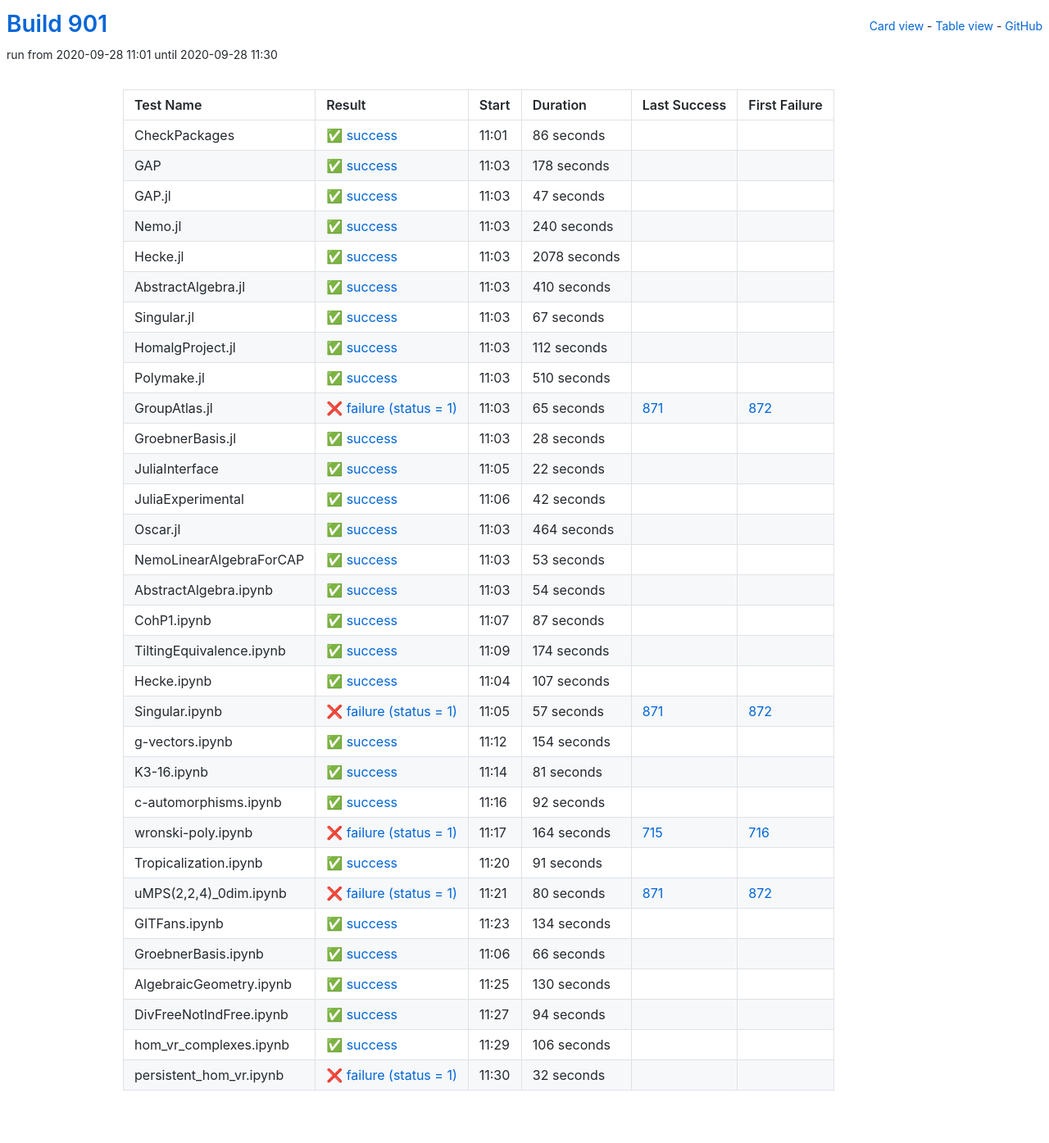
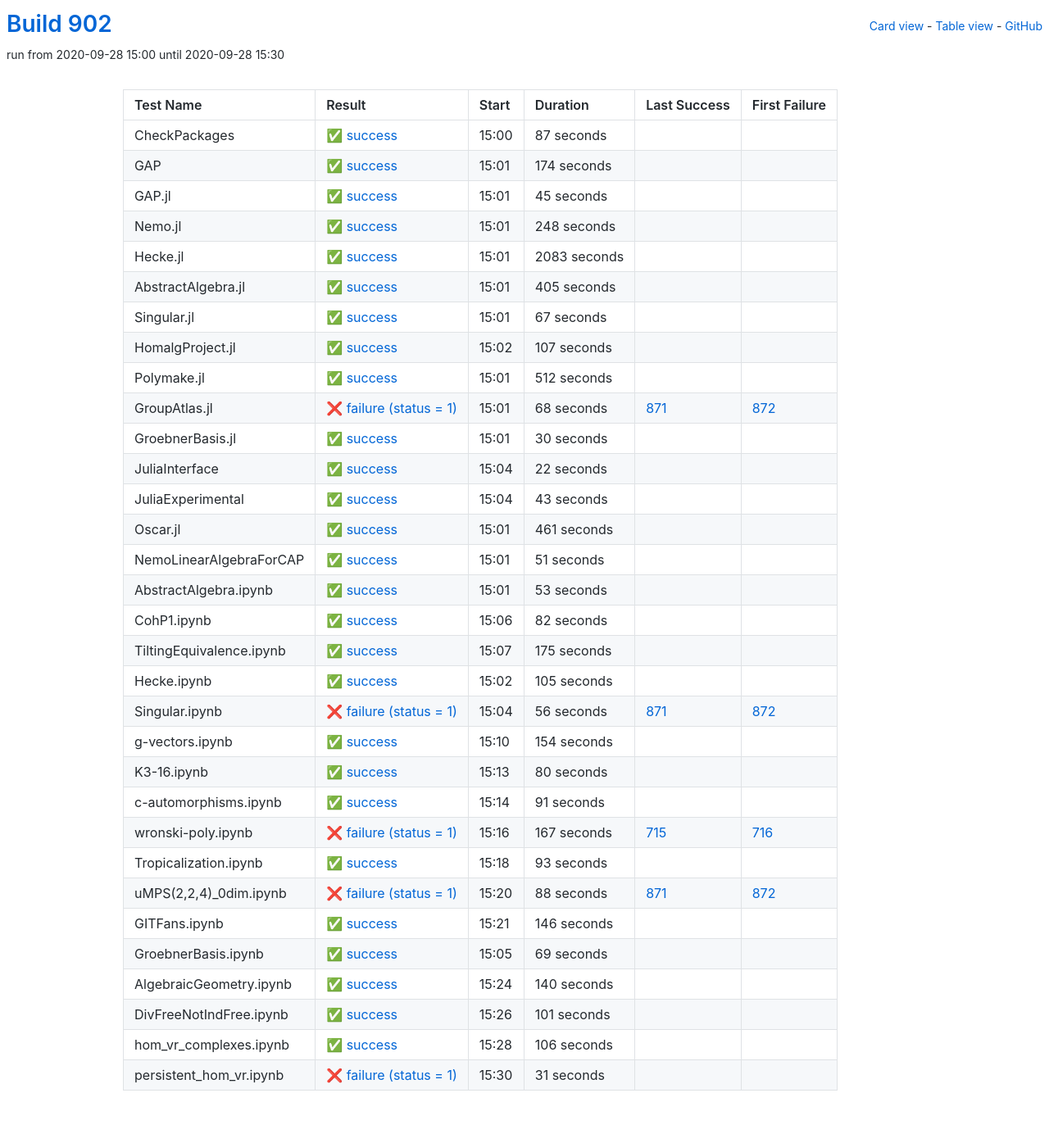
Before and after one commit to oscar-system/oscar-ci-status-stable, a Jekyll site: the page built from table.html, in a window 1280 px wide. Shown: the whole page at 82% size. Built offline with Jekyll 4.4.1, drawn with Linux system fonts in a browser that asks for light colours.

Commit message:
Build #902

```diff
--- a/_data/ci.yml
+++ b/_data/ci.yml
@@ -1,6 +1,6 @@
 ---
-build: 901
-build_url: https://oscarci.mathematik.uni-kl.de/job/oscar-stable/901/
+build: 902
+build_url: https://oscarci.mathematik.uni-kl.de/job/oscar-stable/902/
 job: oscar-stable
 organization: oscar-system
 repo: oscar-ci-status-stable
@@ -8,80 +8,80 @@ repourl: https://github.com/oscar-system/oscar-ci-status-stable
 tests:
 - name: CheckPackages
   id: checkpackages
-  log: https://oscarci.mathematik.uni-kl.de/job/oscar-stable/901/artifact/logs/build-901/CheckPackages.log
-  start: 2020-09-28 11:01
+  log: https://oscarci.mathematik.uni-kl.de/job/oscar-stable/902/artifact/logs/build-902/CheckPackages.log
+  start: 2020-09-28 15:00
   success: true
   exitcode: 0
   status: success
-  duration: 86
+  duration: 87
   last_success: false
   last_success_url:
   first_failure: false
   first_failure_url:
 - name: GAP
   id: gap
-  log: https://oscarci.mathematik.uni-kl.de/job/oscar-stable/901/artifact/logs/build-901/GAP.log
-  start: 2020-09-28 11:03
+  log: https://oscarci.mathematik.uni-kl.de/job/oscar-stable/902/artifact/logs/build-902/GAP.log
+  start: 2020-09-28 15:01
   success: true
   exitcode: 0
   status: success
-  duration: 178
+  duration: 174
   last_success: false
   last_success_url:
   first_failure: false
   first_failure_url:
 - name: GAP.jl
   id: gap-jl
-  log: https://oscarci.mathematik.uni-kl.de/job/oscar-stable/901/artifact/logs/build-901/GAP.jl.log
-  start: 2020-09-28 11:03
+  log: https://oscarci.mathematik.uni-kl.de/job/oscar-stable/902/artifact/logs/build-902/GAP.jl.log
+  start: 2020-09-28 15:01
   success: true
   exitcode: 0
   status: success
-  duration: 47
+  duration: 45
   last_success: false
   last_success_url:
   first_failure: false
   first_failure_url:
 - name: Nemo.jl
   id: nemo-jl
-  log: https://oscarci.mathematik.uni-kl.de/job/oscar-stable/901/artifact/logs/build-901/Nemo.jl.log
-  start: 2020-09-28 11:03
+  log: https://oscarci.mathematik.uni-kl.de/job/oscar-stable/902/artifact/logs/build-902/Nemo.jl.log
+  start: 2020-09-28 15:01
   success: true
   exitcode: 0
   status: success
-  duration: 240
+  duration: 248
   last_success: false
   last_success_url:
   first_failure: false
   first_failure_url:
 - name: Hecke.jl
   id: hecke-jl
-  log: https://oscarci.mathematik.uni-kl.de/job/oscar-stable/901/artifact/logs/build-901/Hecke.jl.log
-  start: 2020-09-28 11:03
+  log: https://oscarci.mathematik.uni-kl.de/job/oscar-stable/902/artifact/logs/build-902/Hecke.jl.log
+  start: 2020-09-28 15:01
   success: true
   exitcode: 0
   status: success
-  duration: 2078
+  duration: 2083
   last_success: false
   last_success_url:
   first_failure: false
   first_failure_url:
 - name: AbstractAlgebra.jl
   id: abstractalgebra-jl
-  log: https://oscarci.mathematik.uni-kl.de/job/oscar-stable/901/artifact/logs/build-901/AbstractAlgebra.jl.log
-  start: 2020-09-28 11:03
+  log: https://oscarci.mathematik.uni-kl.de/job/oscar-stable/902/artifact/logs/build-902/AbstractAlgebra.jl.log
+  start: 2020-09-28 15:01
   success: true
   exitcode: 0
   status: success
-  duration: 410
+  duration: 405
   last_success: false
   last_success_url:
   first_failure: false
   first_failure_url:
 - name: Singular.jl
   id: singular-jl
-  log: https://oscarci.mathematik.uni-kl.de/job/oscar-stable/901/artifact/logs/build-901/Singular.jl.log
-  start: 2020-09-28 11:03
+  log: https://oscarci.mathematik.uni-kl.de/job/oscar-stable/902/artifact/logs/build-902/Singular.jl.log
+  start: 2020-09-28 15:01
   success: true
   exitcode: 0
   status: success
@@ -92,56 +92,56 @@ tests:
   first_failure_url:
 - name: HomalgProject.jl
   id: homalgproject-jl
-  log: https://oscarci.mathematik.uni-kl.de/job/oscar-stable/901/artifact/logs/build-901/HomalgProject.jl.log
-  start: 2020-09-28 11:03
+  log: https://oscarci.mathematik.uni-kl.de/job/oscar-stable/902/artifact/logs/build-902/HomalgProject.jl.log
+  start: 2020-09-28 15:02
   success: true
   exitcode: 0
   status: success
-  duration: 112
+  duration: 107
   last_success: false
   last_success_url:
   first_failure: false
   first_failure_url:
 - name: Polymake.jl
   id: polymake-jl
-  log: https://oscarci.mathematik.uni-kl.de/job/oscar-stable/901/artifact/logs/build-901/Polymake.jl.log
-  start: 2020-09-28 11:03
+  log: https://oscarci.mathematik.uni-kl.de/job/oscar-stable/902/artifact/logs/build-902/Polymake.jl.log
+  start: 2020-09-28 15:01
   success: true
   exitcode: 0
   status: success
-  duration: 510
+  duration: 512
   last_success: false
   last_success_url:
   first_failure: false
   first_failure_url:
 - name: GroupAtlas.jl
   id: groupatlas-jl
-  log: https://oscarci.mathematik.uni-kl.de/job/oscar-stable/901/artifact/logs/build-901/GroupAtlas.jl.log
-  start: 2020-09-28 11:03
+  log: https://oscarci.mathematik.uni-kl.de/job/oscar-stable/902/artifact/logs/build-902/GroupAtlas.jl.log
+  start: 2020-09-28 15:01
   success: false
   exitcode: 1
   status: failure
-  duration: 65
+  duration: 68
   last_success: 871
   last_success_url: https://oscarci.mathematik.uni-kl.de/job/oscar-stable/871/
   first_failure: 872
   first_failure_url: https://oscarci.mathematik.uni-kl.de/job/oscar-stable/872/
 - name: GroebnerBasis.jl
   id: groebnerbasis-jl
-  log: https://oscarci.mathematik.uni-kl.de/job/oscar-stable/901/artifact/logs/build-901/GroebnerBasis.jl.log
-  start: 2020-09-28 11:03
+  log: https://oscarci.mathematik.uni-kl.de/job/oscar-stable/902/artifact/logs/build-902/GroebnerBasis.jl.log
+  start: 2020-09-28 15:01
   success: true
   exitcode: 0
   status: success
-  duration: 28
+  duration: 30
   last_success: false
   last_success_url:
   first_failure: false
   first_failure_url:
 - name: JuliaInterface
   id: juliainterface
-  log: https://oscarci.mathematik.uni-kl.de/job/oscar-stable/901/artifact/logs/build-901/JuliaInterface.log
-  start: 2020-09-28 11:05
+  log: https://oscarci.mathematik.uni-kl.de/job/oscar-stable/902/artifact/logs/build-902/JuliaInterface.log
+  start: 2020-09-28 15:04
   success: true
   exitcode: 0
   status: success
@@ -152,32 +152,44 @@ tests:
   first_failure_url:
 - name: JuliaExperimental
   id: juliaexperimental
-  log: https://oscarci.mathematik.uni-kl.de/job/oscar-stable/901/artifact/logs/build-901/JuliaExperimental.log
-  start: 2020-09-28 11:06
+  log: https://oscarci.mathematik.uni-kl.de/job/oscar-stable/902/artifact/logs/build-902/JuliaExperimental.log
+  start: 2020-09-28 15:04
   success: true
   exitcode: 0
   status: success
-  duration: 42
+  duration: 43
   last_success: false
   last_success_url:
   first_failure: false
   first_failure_url:
 - name: Oscar.jl
   id: oscar-jl
-  log: https://oscarci.mathematik.uni-kl.de/job/oscar-stable/901/artifact/logs/build-901/Oscar.jl.log
-  start: 2020-09-28 11:03
+  log: https://oscarci.mathematik.uni-kl.de/job/oscar-stable/902/artifact/logs/build-902/Oscar.jl.log
+  start: 2020-09-28 15:01
   success: true
   exitcode: 0
   status: success
-  duration: 464
+  duration: 461
   last_success: false
   last_success_url:
   first_failure: false
   first_failure_url:
 - name: NemoLinearAlgebraForCAP
   id: nemolinearalgebraforcap
-  log: https://oscarci.mathematik.uni-kl.de/job/oscar-stable/901/artifact/logs/build-901/NemoLinearAlgebraForCAP.log
-  start: 2020-09-28 11:03
+  log: https://oscarci.mathematik.uni-kl.de/job/oscar-stable/902/artifact/logs/build-902/NemoLinearAlgebraForCAP.log
+  start: 2020-09-28 15:01
+  success: true
+  exitcode: 0
+  status: success
+  duration: 51
+  last_success: false
+  last_success_url:
+  first_failure: false
+  first_failure_url:
+- name: AbstractAlgebra.ipynb
+  id: abstractalgebra-ipynb
+  log: https://oscarci.mathematik.uni-kl.de/job/oscar-stable/902/artifact/logs/build-902/AbstractAlgebra.ipynb.log
+  start: 2020-09-28 15:01
   success: true
   exitcode: 0
   status: success
@@ -186,70 +198,58 @@ tests:
   last_success_url:
   first_failure: false
   first_failure_url:
-- name: AbstractAlgebra.ipynb
-  id: abstractalgebra-ipynb
-  log: https://oscarci.mathematik.uni-kl.de/job/oscar-stable/901/artifact/logs/build-901/AbstractAlgebra.ipynb.log
-  start: 2020-09-28 11:03
+- name: CohP1.ipynb
+  id: cohp1-ipynb
+  log: https://oscarci.mathematik.uni-kl.de/job/oscar-stable/902/artifact/logs/build-902/CohP1.ipynb.log
+  start: 2020-09-28 15:06
   success: true
   exitcode: 0
   status: success
-  duration: 54
-  last_success: false
-  last_success_url:
-  first_failure: false
-  first_failure_url:
-- name: CohP1.ipynb
-  id: cohp1-ipynb
-  log: https://oscarci.mathematik.uni-kl.de/job/oscar-stable/901/artifact/logs/build-901/CohP1.ipynb.log
-  start: 2020-09-28 11:07
-  success: true
-  exitcode: 0
-  status: success
-  duration: 87
+  duration: 82
   last_success: false
   last_success_url:
   first_failure: false
   first_failure_url:
 - name: TiltingEquivalence.ipynb
   id: tiltingequivalence-ipynb
-  log: https://oscarci.mathematik.uni-kl.de/job/oscar-stable/901/artifact/logs/build-901/TiltingEquivalence.ipynb.log
-  start: 2020-09-28 11:09
+  log: https://oscarci.mathematik.uni-kl.de/job/oscar-stable/902/artifact/logs/build-902/TiltingEquivalence.ipynb.log
+  start: 2020-09-28 15:07
   success: true
   exitcode: 0
   status: success
-  duration: 174
+  duration: 175
   last_success: false
   last_success_url:
   first_failure: false
   first_failure_url:
 - name: Hecke.ipynb
   id: hecke-ipynb
-  log: https://oscarci.mathematik.uni-kl.de/job/oscar-stable/901/artifact/logs/build-901/Hecke.ipynb.log
-  start: 2020-09-28 11:04
+  log: https://oscarci.mathematik.uni-kl.de/job/oscar-stable/902/artifact/logs/build-902/Hecke.ipynb.log
+  start: 2020-09-28 15:02
   success: true
   exitcode: 0
   status: success
-  duration: 107
+  duration: 105
   last_success: false
   last_success_url:
   first_failure: false
   first_failure_url:
 - name: Singular.ipynb
   id: singular-ipynb
-  log: https://oscarci.mathematik.uni-kl.de/job/oscar-stable/901/artifact/logs/build-901/Singular.ipynb.log
-  start: 2020-09-28 11:05
+  log: https://oscarci.mathematik.uni-kl.de/job/oscar-stable/902/artifact/logs/build-902/Singular.ipynb.log
+  start: 2020-09-28 15:04
   success: false
   exitcode: 1
   status: failure
-  duration: 57
+  duration: 56
   last_success: 871
   last_success_url: https://oscarci.mathematik.uni-kl.de/job/oscar-stable/871/
   first_failure: 872
   first_failure_url: https://oscarci.mathematik.uni-kl.de/job/oscar-stable/872/
 - name: g-vectors.ipynb
   id: g-vectors-ipynb
-  log: https://oscarci.mathematik.uni-kl.de/job/oscar-stable/901/artifact/logs/build-901/g-vectors.ipynb.log
-  start: 2020-09-28 11:12
+  log: https://oscarci.mathematik.uni-kl.de/job/oscar-stable/902/artifact/logs/build-902/g-vectors.ipynb.log
+  start: 2020-09-28 15:10
   success: true
   exitcode: 0
   status: success
@@ -260,44 +260,20 @@ tests:
   first_failure_url:
 - name: K3-16.ipynb
   id: k3-16-ipynb
-  log: https://oscarci.mathematik.uni-kl.de/job/oscar-stable/901/artifact/logs/build-901/K3-16.ipynb.log
-  start: 2020-09-28 11:14
+  log: https://oscarci.mathematik.uni-kl.de/job/oscar-stable/902/artifact/logs/build-902/K3-16.ipynb.log
+  start: 2020-09-28 15:13
   success: true
   exitcode: 0
   status: success
-  duration: 81
+  duration: 80
   last_success: false
   last_success_url:
   first_failure: false
   first_failure_url:
 - name: c-automorphisms.ipynb
   id: c-automorphisms-ipynb
-  log: https://oscarci.mathematik.uni-kl.de/job/oscar-stable/901/artifact/logs/build-901/c-automorphisms.ipynb.log
-  start: 2020-09-28 11:16
-  success: true
-  exitcode: 0
-  status: success
-  duration: 92
-  last_success: false
-  last_success_url:
-  first_failure: false
-  first_failure_url:
-- name: wronski-poly.ipynb
-  id: wronski-poly-ipynb
-  log: https://oscarci.mathematik.uni-kl.de/job/oscar-stable/901/artifact/logs/build-901/wronski-poly.ipynb.log
-  start: 2020-09-28 11:17
-  success: false
-  exitcode: 1
-  status: failure
-  duration: 164
-  last_success: 715
-  last_success_url: https://oscarci.mathematik.uni-kl.de/job/oscar-stable/715/
-  first_failure: 716
-  first_failure_url: https://oscarci.mathematik.uni-kl.de/job/oscar-stable/716/
-- name: Tropicalization.ipynb
-  id: tropicalization-ipynb
-  log: https://oscarci.mathematik.uni-kl.de/job/oscar-stable/901/artifact/logs/build-901/Tropicalization.ipynb.log
-  start: 2020-09-28 11:20
+  log: https://oscarci.mathematik.uni-kl.de/job/oscar-stable/902/artifact/logs/build-902/c-automorphisms.ipynb.log
+  start: 2020-09-28 15:14
   success: true
   exitcode: 0
   status: success
@@ -306,70 +282,94 @@ tests:
   last_success_url:
   first_failure: false
   first_failure_url:
-- name: uMPS(2,2,4)_0dim.ipynb
-  id: umps-2-2-4-0dim-ipynb
-  log: https://oscarci.mathematik.uni-kl.de/job/oscar-stable/901/artifact/logs/build-901/uMPS-2-2-4-_0dim.ipynb.log
-  start: 2020-09-28 11:21
+- name: wronski-poly.ipynb
+  id: wronski-poly-ipynb
+  log: https://oscarci.mathematik.uni-kl.de/job/oscar-stable/902/artifact/logs/build-902/wronski-poly.ipynb.log
+  start: 2020-09-28 15:16
   success: false
   exitcode: 1
   status: failure
-  duration: 80
+  duration: 167
+  last_success: 715
+  last_success_url: https://oscarci.mathematik.uni-kl.de/job/oscar-stable/715/
+  first_failure: 716
+  first_failure_url: https://oscarci.mathematik.uni-kl.de/job/oscar-stable/716/
+- name: Tropicalization.ipynb
+  id: tropicalization-ipynb
+  log: https://oscarci.mathematik.uni-kl.de/job/oscar-stable/902/artifact/logs/build-902/Tropicalization.ipynb.log
+  start: 2020-09-28 15:18
+  success: true
+  exitcode: 0
+  status: success
+  duration: 93
+  last_success: false
+  last_success_url:
+  first_failure: false
+  first_failure_url:
+- name: uMPS(2,2,4)_0dim.ipynb
+  id: umps-2-2-4-0dim-ipynb
+  log: https://oscarci.mathematik.uni-kl.de/job/oscar-stable/902/artifact/logs/build-902/uMPS-2-2-4-_0dim.ipynb.log
+  start: 2020-09-28 15:20
+  success: false
+  exitcode: 1
+  status: failure
+  duration: 88
   last_success: 871
   last_success_url: https://oscarci.mathematik.uni-kl.de/job/oscar-stable/871/
   first_failure: 872
   first_failure_url: https://oscarci.mathematik.uni-kl.de/job/oscar-stable/872/
 - name: GITFans.ipynb
   id: gitfans-ipynb
-  log: https://oscarci.mathematik.uni-kl.de/job/oscar-stable/901/artifact/logs/build-901/GITFans.ipynb.log
-  start: 2020-09-28 11:23
+  log: https://oscarci.mathematik.uni-kl.de/job/oscar-stable/902/artifact/logs/build-902/GITFans.ipynb.log
+  start: 2020-09-28 15:21
   success: true
   exitcode: 0
   status: success
-  duration: 134
+  duration: 146
   last_success: false
   last_success_url:
   first_failure: false
   first_failure_url:
 - name: GroebnerBasis.ipynb
   id: groebnerbasis-ipynb
-  log: https://oscarci.mathematik.uni-kl.de/job/oscar-stable/901/artifact/logs/build-901/GroebnerBasis.ipynb.log
-  start: 2020-09-28 11:06
+  log: https://oscarci.mathematik.uni-kl.de/job/oscar-stable/902/artifact/logs/build-902/GroebnerBasis.ipynb.log
+  start: 2020-09-28 15:05
   success: true
   exitcode: 0
   status: success
-  duration: 66
+  duration: 69
   last_success: false
   last_success_url:
   first_failure: false
   first_failure_url:
 - name: AlgebraicGeometry.ipynb
   id: algebraicgeometry-ipynb
-  log: https://oscarci.mathematik.uni-kl.de/job/oscar-stable/901/artifact/logs/build-901/AlgebraicGeometry.ipynb.log
-  start: 2020-09-28 11:25
+  log: https://oscarci.mathematik.uni-kl.de/job/oscar-stable/902/artifact/logs/build-902/AlgebraicGeometry.ipynb.log
+  start: 2020-09-28 15:24
   success: true
   exitcode: 0
   status: success
-  duration: 130
+  duration: 140
   last_success: false
   last_success_url:
   first_failure: false
   first_failure_url:
 - name: DivFreeNotIndFree.ipynb
   id: divfreenotindfree-ipynb
-  log: https://oscarci.mathematik.uni-kl.de/job/oscar-stable/901/artifact/logs/build-901/DivFreeNotIndFree.ipynb.log
-  start: 2020-09-28 11:27
+  log: https://oscarci.mathematik.uni-kl.de/job/oscar-stable/902/artifact/logs/build-902/DivFreeNotIndFree.ipynb.log
+  start: 2020-09-28 15:26
   success: true
   exitcode: 0
   status: success
-  duration: 94
+  duration: 101
   last_success: false
   last_success_url:
   first_failure: false
   first_failure_url:
 - name: hom_vr_complexes.ipynb
   id: hom-vr-complexes-ipynb
-  log: https://oscarci.mathematik.uni-kl.de/job/oscar-stable/901/artifact/logs/build-901/hom_vr_complexes.ipynb.log
-  start: 2020-09-28 11:29
+  log: https://oscarci.mathematik.uni-kl.de/job/oscar-stable/902/artifact/logs/build-902/hom_vr_complexes.ipynb.log
+  start: 2020-09-28 15:28
   success: true
   exitcode: 0
   status: success
@@ -380,12 +380,12 @@ tests:
   first_failure_url:
 - name: persistent_hom_vr.ipynb
   id: persistent-hom-vr-ipynb
-  log: https://oscarci.mathematik.uni-kl.de/job/oscar-stable/901/artifact/logs/build-901/persistent_hom_vr.ipynb.log
-  start: 2020-09-28 11:30
+  log: https://oscarci.mathematik.uni-kl.de/job/oscar-stable/902/artifact/logs/build-902/persistent_hom_vr.ipynb.log
+  start: 2020-09-28 15:30
   success: false
   exitcode: 1
   status: failure
-  duration: 32
+  duration: 31
   last_success: false
   last_success_url:
   first_failure: false
```
Also changed, not shown: README.md.
